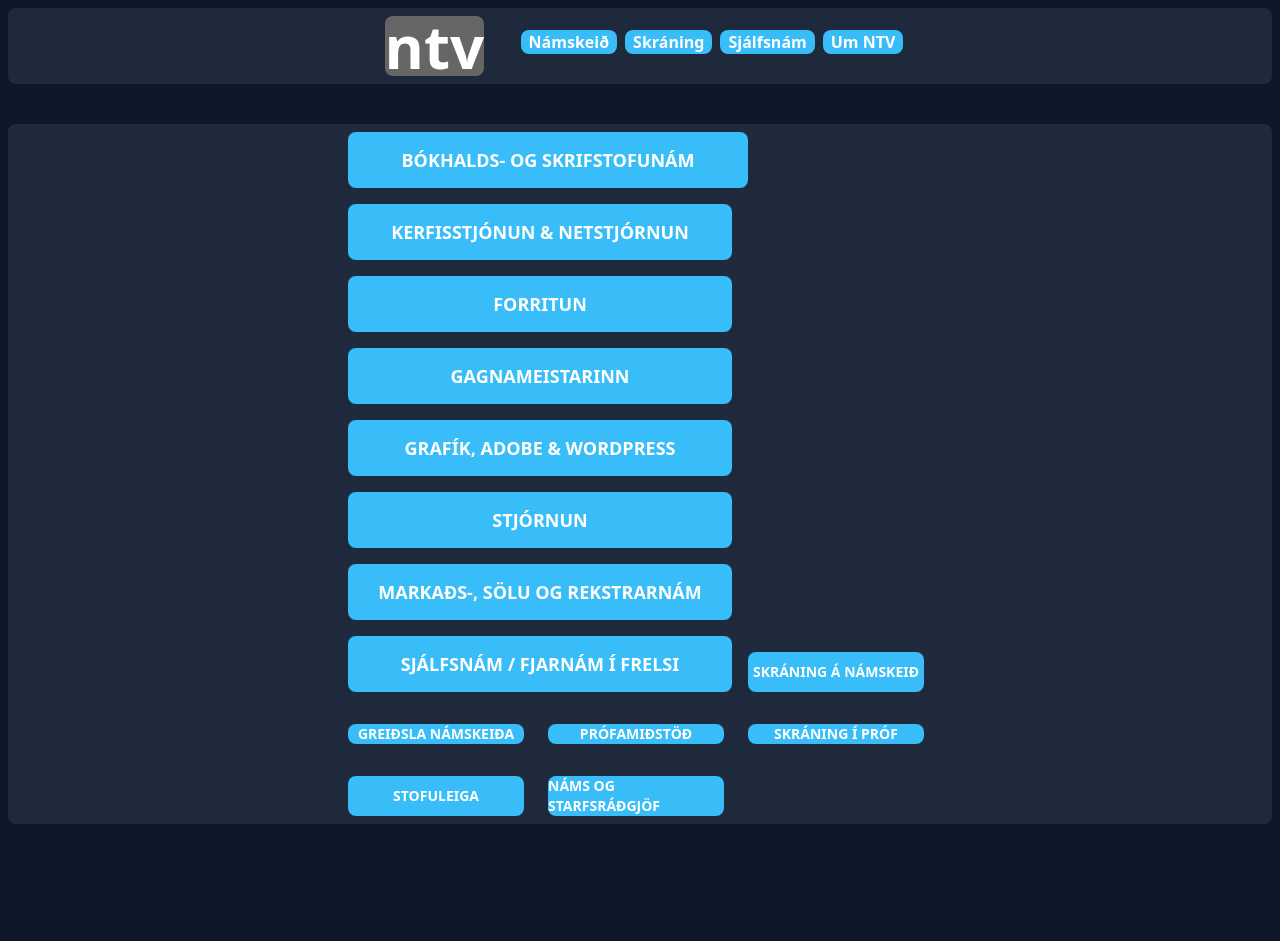
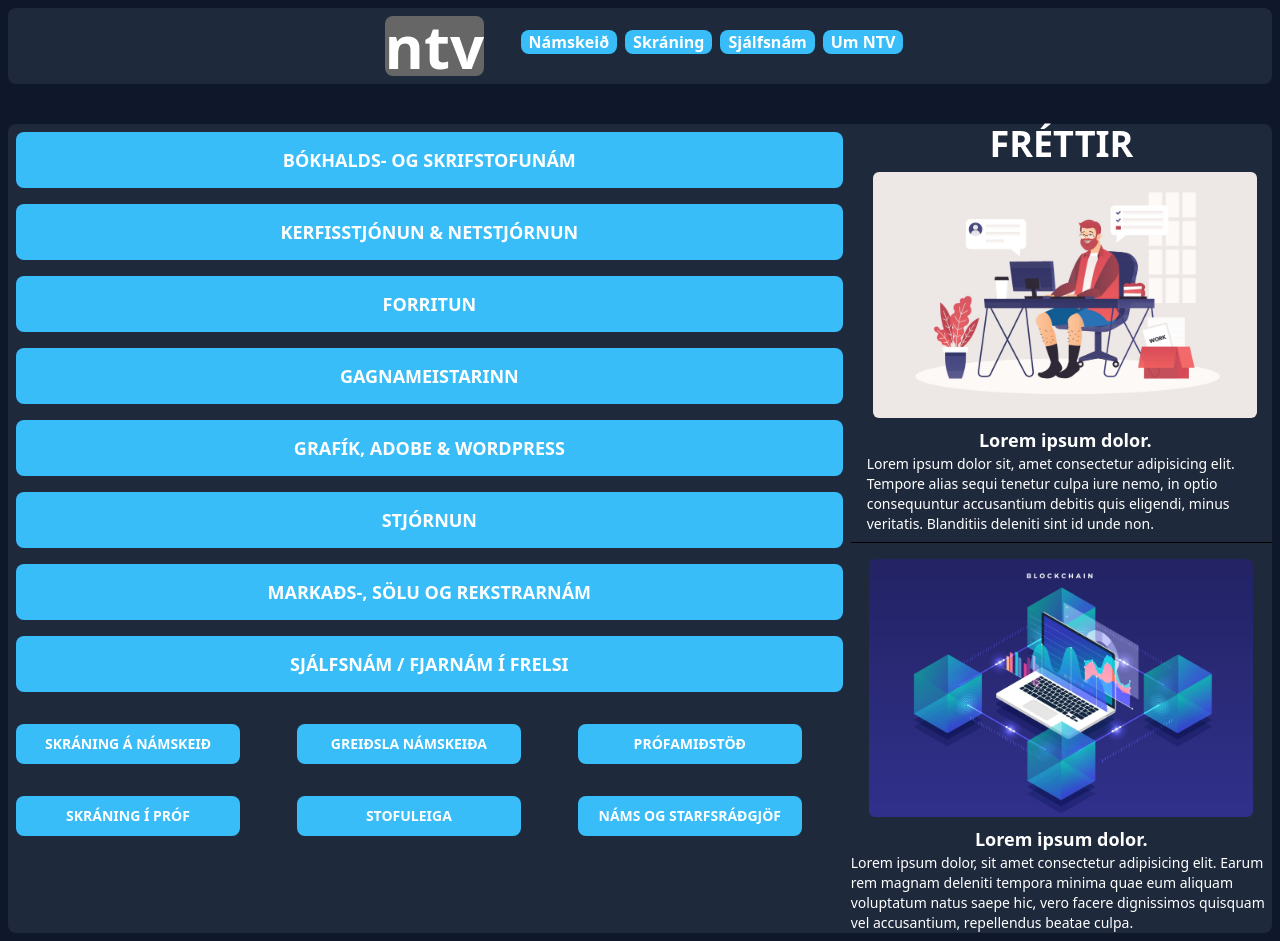
Before and after one commit to kristjansig1983/ntv-frontpage-html, a website built with Vite: page index.html in a window 1280 px wide. Before the commit the page ends 832 px from the top, so only its background shows below. Built offline with nearby package versions, Linux system fonts and the light colour scheme.

Commit message:
Finished news section
Fnished the news section.

```diff
--- a/index.html
+++ b/index.html
@@ -20,52 +20,68 @@
         </nav>
       </div>
     </div>
-    <div class="bg-boxes mt-10 flex flex-row justify-center m-2 rounded-lg">
-      <div class="grid grid-cols-2 lg:grid-cols-3">
-        <div class="h-14 bg-button flex items-center justify-center m-2 w-full rounded-lg col-span-2">
+    <div class="grid grid-cols-1 md:grid-cols-3 bg-boxes rounded-lg mt-10 m-2">
+    <div class="md:col-span-2">
+      <div class="flex flex-col">
+        <div class="h-14 bg-button flex items-center justify-center m-2 rounded-lg col-span-3">
           <h1 class="text-lg font-semibold text-logofont uppercase">Bókhalds- og skrifstofunám</h1>
         </div>
-        <div class="h-14 bg-button flex items-center justify-center m-2 w-96 rounded-lg col-span-2">
+        <div class="h-14 bg-button flex items-center justify-center m-2 rounded-lg col-span-3">
           <h1 class="text-lg font-semibold text-logofont uppercase">kerfisstjónun & netstjórnun</h1>
         </div>
-        <div class="h-14 bg-button flex items-center justify-center m-2 w-96 rounded-lg col-span-2">
+        <div class="h-14 bg-button flex items-center justify-center m-2 rounded-lg col-span-3">
           <h1 class="text-lg font-semibold text-logofont uppercase">forritun</h1>
         </div>
-        <div class="h-14 bg-button flex items-center justify-center m-2 w-96 rounded-lg col-span-2">
+        <div class="h-14 bg-button flex items-center justify-center m-2 rounded-lg col-span-3">
           <h1 class="text-lg font-semibold text-logofont uppercase">Gagnameistarinn</h1>
         </div>
-        <div class="h-14 bg-button flex items-center justify-center m-2 w-96 rounded-lg col-span-2">
+        <div class="h-14 bg-button flex items-center justify-center m-2 rounded-lg col-span-3">
           <h1 class="text-lg font-semibold text-logofont uppercase">grafík, adobe & wordpress</h1>
         </div>
-        <div class="h-14 bg-button flex items-center justify-center m-2 w-96 rounded-lg col-span-2">
+        <div class="h-14 bg-button flex items-center justify-center m-2 rounded-lg col-span-3">
           <h1 class="text-lg font-semibold text-logofont uppercase">stjórnun</h1>
         </div>
-        <div class="h-14 bg-button flex items-center justify-center m-2 w-96 rounded-lg col-span-2">
+        <div class="h-14 bg-button flex items-center justify-center m-2 rounded-lg col-span-3">
           <h1 class="text-lg font-semibold text-logofont uppercase">markaðs-, sölu og rekstrarnám</h1>
         </div>
-        <div class="h-14 bg-button flex items-center justify-center m-2 w-96 rounded-lg col-span-2">
+        <div class="h-14 bg-button flex items-center justify-center m-2 rounded-lg col-span-3">
           <h1 class="text-lg font-semibold text-logofont uppercase">sjálfsnám / fjarnám í frelsi</h1>
         </div>
-        <div class="w-44 bg-button ml-2 flex justify-center items-center rounded-lg mt-6 mb-2">
+        <div class="grid grid-rows-3 md:grid-rows-3 grid-cols-1 md:grid-cols-3">
+        <div class="w-56 h-10 bg-button ml-2 flex justify-center items-center rounded-lg mt-6 mb-2">
           <h1 class="text-logofont text-sm font-semibold uppercase">skráning á námskeið</h1>
         </div>
-        <div class="w-44 bg-button ml-2 flex justify-center items-center rounded-lg mt-6 mb-2">
+        <div class="w-56 h-10 bg-button ml-2 flex justify-center items-center rounded-lg mt-6 mb-2">
           <h1 class="text-logofont text-sm font-semibold uppercase">greiðsla námskeiða</h1>
         </div>
-        <div class="w-44 bg-button ml-2 flex justify-center items-center rounded-lg mt-6 mb-2">
+        <div class="w-56 h-10 bg-button ml-2 flex justify-center items-center rounded-lg mt-6 mb-2">
           <h1 class="text-logofont text-sm font-semibold uppercase">prófamiðstöð</h1>
         </div>
-        <div class="w-44 bg-button ml-2 flex justify-center items-center rounded-lg mt-6 mb-2">
+        <div class="w-56 h-10 bg-button ml-2 flex justify-center items-center rounded-lg mt-6 mb-2">
           <h1 class="text-logofont text-sm font-semibold uppercase">skráning í próf</h1>
         </div>
-        <div class="w-44 bg-button ml-2 flex justify-center items-center rounded-lg mt-6 mb-2">
+        <div class="w-56 h-10 bg-button ml-2 flex justify-center items-center rounded-lg mt-6 mb-2">
           <h1 class="text-logofont text-sm font-semibold uppercase">stofuleiga</h1>
         </div>
-        <div class="w-44 bg-button ml-2 flex justify-center items-center rounded-lg mt-6 mb-2">
+        <div class="w-56 h-10 bg-button ml-2 flex justify-center items-center rounded-lg mt-6 mb-2">
           <h1 class="text-logofont text-sm font-semibold uppercase">náms og starfsráðgjöf</h1>
         </div>
       </div>
+      </div>
     </div>
+    <div>
+      <h1 class="text-4xl text-logofont text-center font-semibold uppercase">Fréttir</h1>
+      <div class="flex justify-center items-center m-2 ml-4 mb-2 flex-col text-logofont text-sm">
+        <img class="w-96 rounded-md mb-2" src="desk-guy.jpg" alt="">
+        <h1 class="text-lg font-semibold">Lorem ipsum dolor.</h1>
+        <p class="hidden md:block">Lorem ipsum dolor sit, amet consectetur adipisicing elit. Tempore alias sequi tenetur culpa iure nemo, in optio consequuntur accusantium debitis quis eligendi, minus veritatis. Blanditiis deleniti sint id unde non.</p>
+        </div>
+        <hr class="bg-logofont">
+        <div class="flex justify-center items-center mt-4 flex-col text-logofont text-sm">
+          <img class="w-96 rounded-md mb-2" src="laptop.jpg" alt="">
+          <h1 class="text-lg font-semibold">Lorem ipsum dolor.</h1>
+          <p class="hidden md:block">Lorem ipsum dolor, sit amet consectetur adipisicing elit. Earum rem magnam deleniti tempora minima quae eum aliquam voluptatum natus saepe hic, vero facere dignissimos quisquam vel accusantium, repellendus beatae culpa.</p>
+        </div>
   </div>
   </body>
 </html>
```
Also changed, not shown: public/desk-guy.jpg (added), public/laptop.jpg (added).
